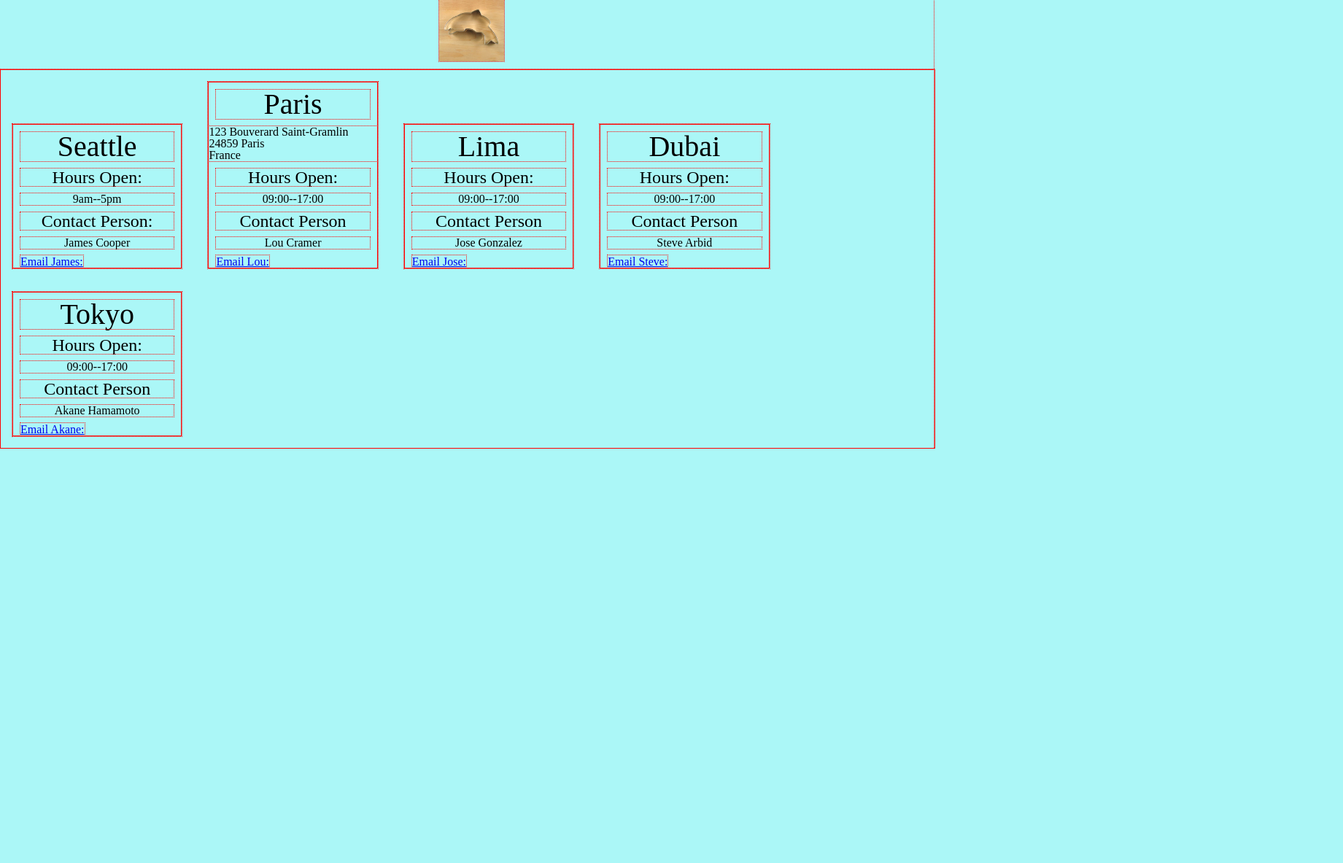
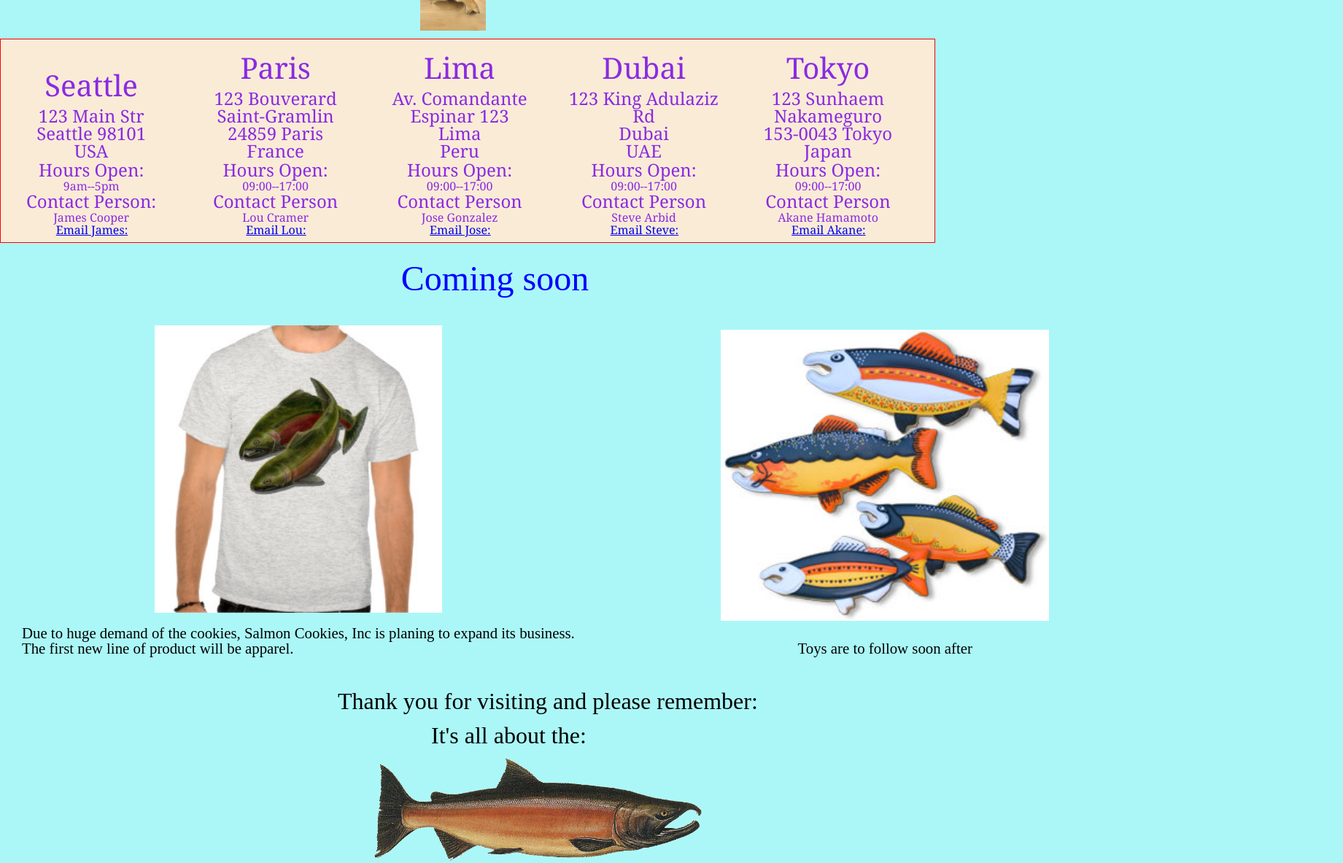
Before and after one commit to vdrobyshev/cookie-stand, a plain HTML site: page index.html in a window 1280 px wide. Shown: the part 651-1834 px from the top of the page at 73% size, 1841 px wide, since content can reach past the window. Before the commit the page ends 1266 px from the top, so only its background shows below. Drawn offline with Linux system fonts and the light colour scheme.

Commit message:
Adds pictures and headers

```diff
--- a/css/style.css
+++ b/css/style.css
@@ -1,6 +1,6 @@
-* {
+/* * {
   outline: 1px dotted red;
-}
+} */
 
 body {
   /* background-image:  url('../images/salmon.png'); */
@@ -19,11 +19,14 @@ body {
 }
 
 #welcome {
+  position: relative;
   font-family: sans-serif;
   font-size: 400%;
   margin-left: 30%;
-  position: relative;
+  margin-bottom: 3%;
   color: rgb(100, 92, 92);
+  margin-top: 20px;
+  z-index: 2;
 }
 
 h2 {
@@ -31,18 +34,28 @@ h2 {
   font-size: 300%;
   margin-left: 25%;
   position: relative;
+  z-index: 2;
 }
 
 #frosted {
   position: absolute;
-  left: 68%;
-  top: 6%;
+  left: 70%;
+  top: 20px;
+  z-index: 1;
+}
+
+#chinook {
+  position: absolute;
+  left: 2%;
+  top: 25px;
+  width: 16%;
+  z-index: 2;
 }
 
 #cutter {
   position: relative;
   width: 7%;
-  left: 47%;
+  left: 45%;
   margin-bottom: 8px;
 }
 
@@ -50,35 +63,56 @@ hr {
   border-width: 5px;
 }
 
+#fam {
+  position: relative;
+  width: 70%;
+  border: 2px solid violet;
+  margin-left: 13%;
+  background-color: azure;
+}
+
 #family {
+  position: relative;
   float: left;
   width: 18%;
-  vertical-align: middle;
+
+  left: 3.5%;
+  top: 15px;
 }
 
 #pat {
-  font-size: 280%;
-  padding: 15px;
+  padding: 5px;
+  font-family: Verdana, Geneva, Tahoma, sans-serif;
+  color: rgb(15, 168, 228);
+  font-size: 190%;
+  font-family: padding: 15px;
   text-align: justify;
   margin-left: 25%;
+  margin-right: 5%;
+
 }
 
 #locationheader {
   text-align: center;
   margin: 1%;
+  color: blue;
+  font-family: mansalva;
 }
 
 #cities {
+font-family: Georgia, 'Times New Roman', Times, serif;
+color: blueviolet;
   border: 1px solid red;
   width: 100%;
-  /* height: 400px; */
+  background-color: antiquewhite;
 }
 
 .city {
   display: inline-block;
-  border: 1px solid red;
+  /* border: 1px solid red; */
   width: 18%;
-  margin: 16px;
+  margin: 0.7%;
+  text-align: center;
 }
 
 h5 {
@@ -90,16 +124,91 @@ h5 {
 h6 {
   font-size: 150%;
   text-align: center;
-  margin: 10px;
+  margin: 0, 7%;
 }
 
 .hours {
   font-size: 100%;
   text-align: center;
-  margin: 10px;
+  margin: 0.7%;
 }
-.email{
-  /* position: relative; */
+
+.email {
+  position: relative;
+  margin-left: 0.7%;
+}
+
+.adress {
+  font-size: 150%;
   text-align: center;
-  margin: 10px;
-  }
+  margin: 0.7%;
+}
+
+.toys {
+  display: inline-block;
+  position: relative;
+  left: 13%;
+}
+
+.merch {
+  display: inline-block;
+  margin: 15px;
+}
+
+#soon {
+  position: relative;
+  left: 41%;
+  width: 350px;
+  margin: 25px;
+  color: blue;
+  font-family: mansalva;
+}
+
+#shirt {
+  position: relative;
+  width: 50%;
+  left: 25%;
+}
+
+#fish {
+  position: relative;
+  width: 450px;
+  height: auto;
+  /* left: 45%; */
+}
+
+#shirttext {
+  font-size: 130%;
+  margin: 15px;
+}
+
+#fishtext {
+  font-size: 130%;
+  margin: 25px;
+  text-align: center;
+  margin-top: 20p
+}
+
+#thanks {
+  font-size: 200%;
+  margin: 15px;
+  position: relative;
+  left: 35%;
+  font-family: mansalva;
+}
+
+#remember {
+  font-size: 200%;
+  margin: 15px;
+  position: relative;
+  left: 45%;
+  font-family: mansalva;
+}
+
+#salmon {
+  position: relative;
+  width: 450px;
+  height: auto;
+  left: 40%;
+
+}
--- a/index.html
+++ b/index.html
@@ -13,6 +13,7 @@
 <body>
   <header>
     <div id='divheader'>
+      <img id="chinook" src="images/chinook.jpg"></a>
       <h1 id="welcome">SalmonCookies, Inc</h1>
       <a id="frosted" href="images/frosted-cookie.jpg"><img src="images/frosted-cookie.jpg"></a>
 
@@ -24,8 +25,8 @@
   <main>
     <section id="fam">
       <img id="family" src="images/family.jpg">
-      <p id="pat">A guy named Pat has come up with a business idea by combining two signature Seattle icons: Pat has
-        developed a recipe for a coffee-time confection called Salmon Cookies. These cookies made into the shape of a
+      <p id="pat">The company owner Pat Smith has come up with a business idea by combining two signature Seattle icons:
+        Pat has developed a recipe for a coffee-time confection called Salmon Cookies. These cookies made into the shape of a
         salmon that has just a hint of fishy goodness. The rest is history.</p>
 
     </section>
@@ -37,16 +38,17 @@
     <div id="cities">
       <article class='city'>
         <h5>Seattle</h5>
+        <p class="adress">123 Main Str <br> Seattle 98101 <br>USA</p>
         <h6>Hours Open:</h6>
         <p class="hours">9am--5pm</p>
         <h6 class="contact">Contact Person:</h6>
-        <p class="hours">James Cooper  </p>
+        <p class="hours">James Cooper </p>
         <a class="email" href="mailto:cooper@salmoncookies.com">Email James:</a>
       </article>
 
       <article class='city'>
         <h5>Paris</h5>
-        <p>123 Bouverard Saint-Gramlin <br> 24859 Paris <br>France</p>
+        <p class="adress">123 Bouverard Saint-Gramlin <br> 24859 Paris <br>France</p>
         <h6>Hours Open:</h6>
         <p class="hours">09:00--17:00</p>
         <h6 class="contact">Contact Person</h6>
@@ -56,6 +58,7 @@
 
       <article class='city'>
         <h5>Lima</h5>
+        <p class="adress">Av. Comandante Espinar 123 <br> Lima <br>Peru</p>
         <h6>Hours Open:</h6>
         <p class="hours">09:00--17:00</p>
         <h6 class="contact">Contact Person</h6>
@@ -65,6 +68,7 @@
 
       <article class='city'>
         <h5>Dubai</h5>
+        <p class="adress">123 King Adulaziz Rd <br> Dubai <br>UAE</p>
         <h6>Hours Open:</h6>
         <p class="hours">09:00--17:00</p>
         <h6 class="contact">Contact Person</h6>
@@ -74,6 +78,7 @@
 
       <article class='city'>
         <h5>Tokyo</h5>
+        <p class="adress">123 Sunhaem Nakameguro <br> 153-0043 Tokyo <br>Japan</p>
         <h6>Hours Open:</h6>
         <p class="hours">09:00--17:00</p>
         <h6 class="contact">Contact Person</h6>
@@ -82,9 +87,26 @@
       </article>
     </div>
 
+    <h2 id="soon">Coming soon</h2>
+    <section id="comingsoon">
+      <section class="merch">
+        <img id="shirt" src="images/shirt.jpg">
+        <p id="shirttext">Due to huge demand of the cookies, Salmon Cookies, Inc is planing to expand its business. <br> The first new line
+          of product will be apparel. </p>
+      </section>
+
+      <section class="toys">
+      <img id="fish" src="images/fish.jpg">
+      <p id="fishtext">Toys are to follow soon after</p>
+      </section>
+    </section>
+
   </main>
   <footer>
+   <h3 id="thanks">Thank you for visiting and please remember:</h3>
+   <h3 id="remember">It's all about the:</h3>
 
+      <img id="salmon" src="images/salmon.png">
   </footer>
 </body>
 
```
